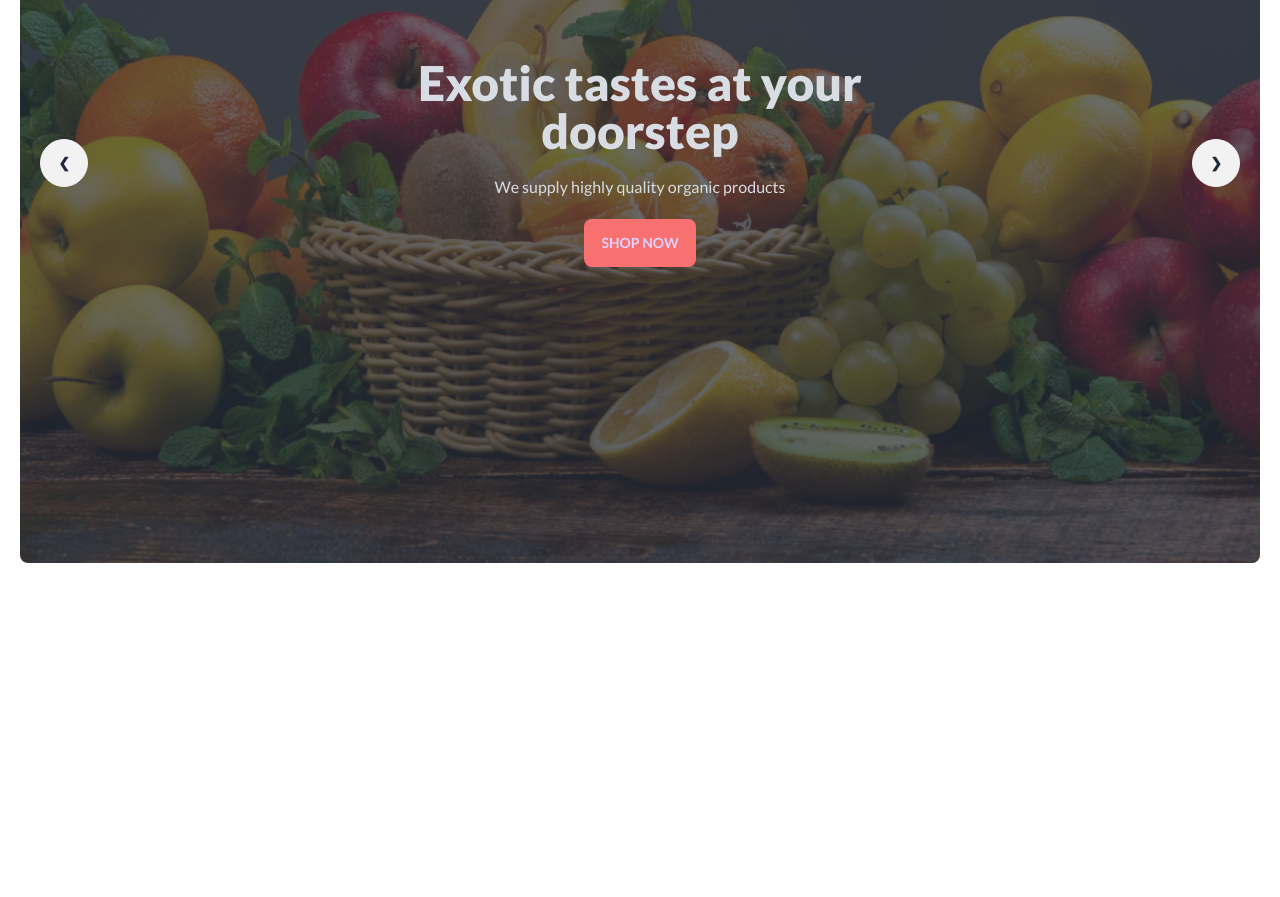
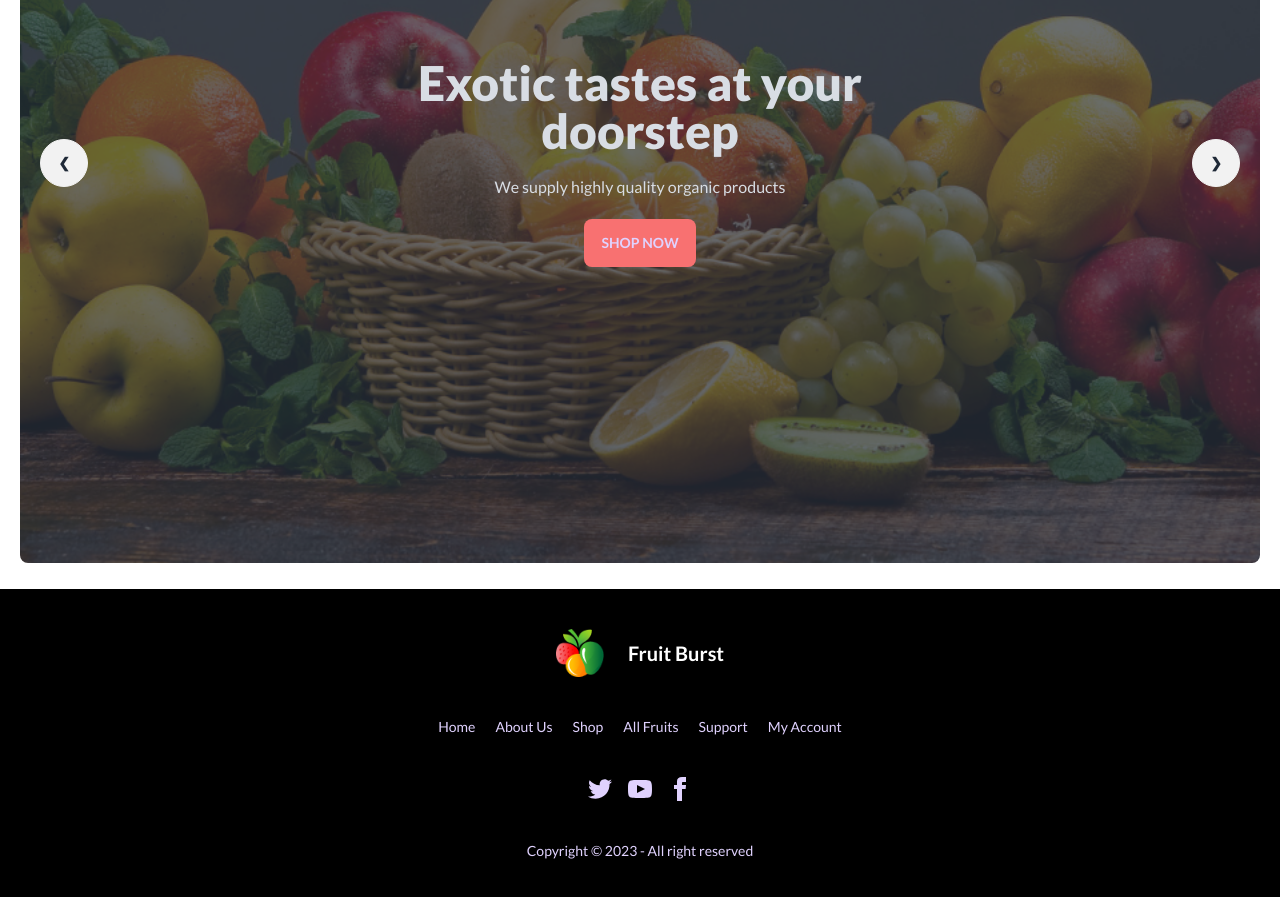
Before and after one commit to mhemonbzs/fruit-brust, a plain HTML site: page index.html in a window 1280 px wide. Shown: the part 377-1274 px from the top of the page. Before the commit the page ends 966 px from the top, so only its background shows below. Drawn offline with nearby package versions, Linux system fonts and the light colour scheme; grey boxes are pictures that could not be loaded.

Commit message:
footer done

```diff
--- a/index.html
+++ b/index.html
@@ -89,7 +89,7 @@
             </div>
         </nav>
         <!-- banner section -->
-        <section class="m-5 rounded-lg">
+        <section class="m-5 rounded-2xl">
             <div class="carousel w-full rounded-lg">
                 <div id="slide1" class="carousel-item relative w-full">
 
@@ -189,7 +189,38 @@
     <main></main>
 
 
-    <footer></footer>
+    <footer class="footer footer-center p-10 bg-black text-primary-content">
+        <div class="flex items-center ">
+          <img class="h-12 w-12" src="images/logo.png" alt="">
+
+          <p class="font-bold  text-xl text-white pl-4">
+            Fruit Burst
+          </p>
+
+        </div>
+
+        <div>
+            <ul class=" menu-horizontal ">
+                <li class="pr-5"><a>Home</a></li>
+                <li class="pr-5"><a>About Us</a></li>
+                <li class="pr-5"><a>Shop</a></li>
+                <li class="pr-5"><a>All Fruits</a></li>
+                <li class="pr-5"><a>Support</a></li>
+                <li><a>My Account</a></li>
+            </ul>
+        </div>
+
+
+        <div>
+          <div class="grid grid-flow-col gap-4">
+            <a><svg xmlns="http://www.w3.org/2000/svg" width="24" height="24" viewBox="0 0 24 24" class="fill-current"><path d="M24 4.557c-.883.392-1.832.656-2.828.775 1.017-.609 1.798-1.574 2.165-2.724-.951.564-2.005.974-3.127 1.195-.897-.957-2.178-1.555-3.594-1.555-3.179 0-5.515 2.966-4.797 6.045-4.091-.205-7.719-2.165-10.148-5.144-1.29 2.213-.669 5.108 1.523 6.574-.806-.026-1.566-.247-2.229-.616-.054 2.281 1.581 4.415 3.949 4.89-.693.188-1.452.232-2.224.084.626 1.956 2.444 3.379 4.6 3.419-2.07 1.623-4.678 2.348-7.29 2.04 2.179 1.397 4.768 2.212 7.548 2.212 9.142 0 14.307-7.721 13.995-14.646.962-.695 1.797-1.562 2.457-2.549z"></path></svg></a>
+            <a><svg xmlns="http://www.w3.org/2000/svg" width="24" height="24" viewBox="0 0 24 24" class="fill-current"><path d="M19.615 3.184c-3.604-.246-11.631-.245-15.23 0-3.897.266-4.356 2.62-4.385 8.816.029 6.185.484 8.549 4.385 8.816 3.6.245 11.626.246 15.23 0 3.897-.266 4.356-2.62 4.385-8.816-.029-6.185-.484-8.549-4.385-8.816zm-10.615 12.816v-8l8 3.993-8 4.007z"></path></svg></a>
+            <a><svg xmlns="http://www.w3.org/2000/svg" width="24" height="24" viewBox="0 0 24 24" class="fill-current"><path d="M9 8h-3v4h3v12h5v-12h3.642l.358-4h-4v-1.667c0-.955.192-1.333 1.115-1.333h2.885v-5h-3.808c-3.596 0-5.192 1.583-5.192 4.615v3.385z"></path></svg></a>
+          </div>
+        </div>
+
+        <p>Copyright © 2023 - All right reserved</p>
+      </footer>
 
 </body>
 
```
